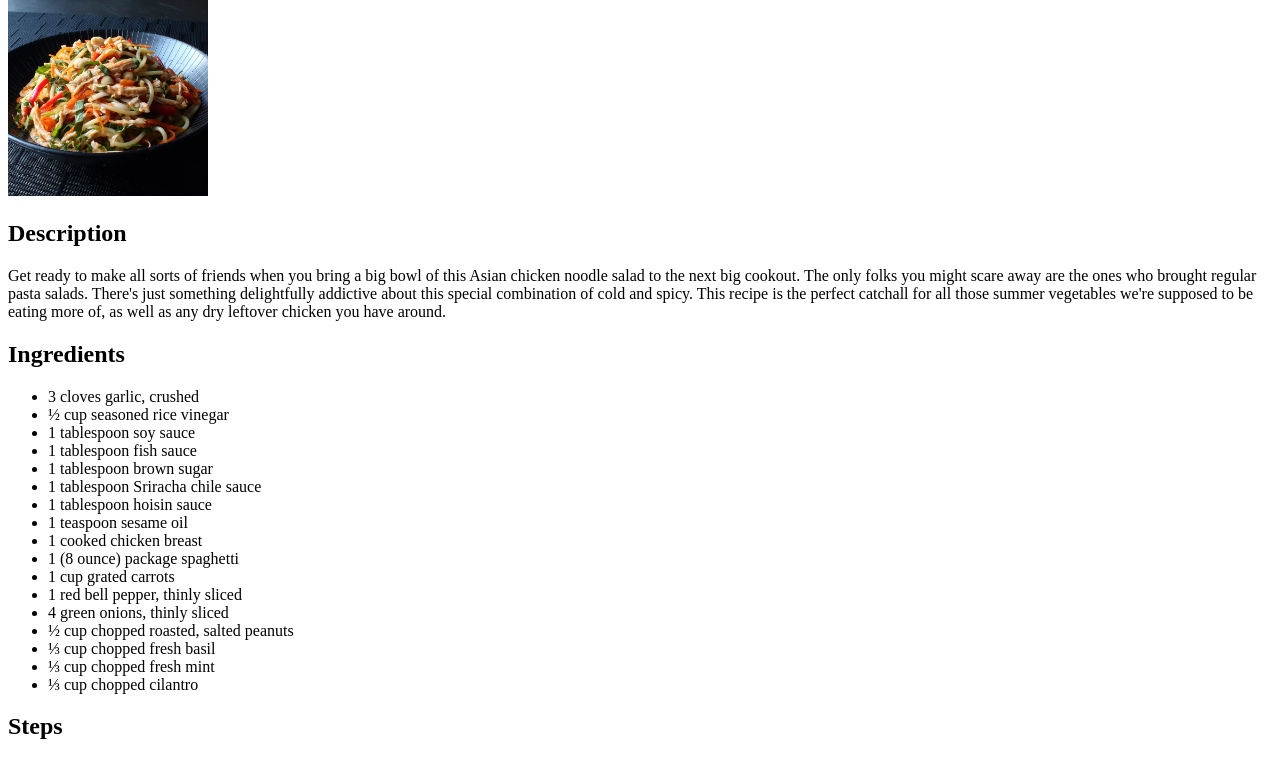
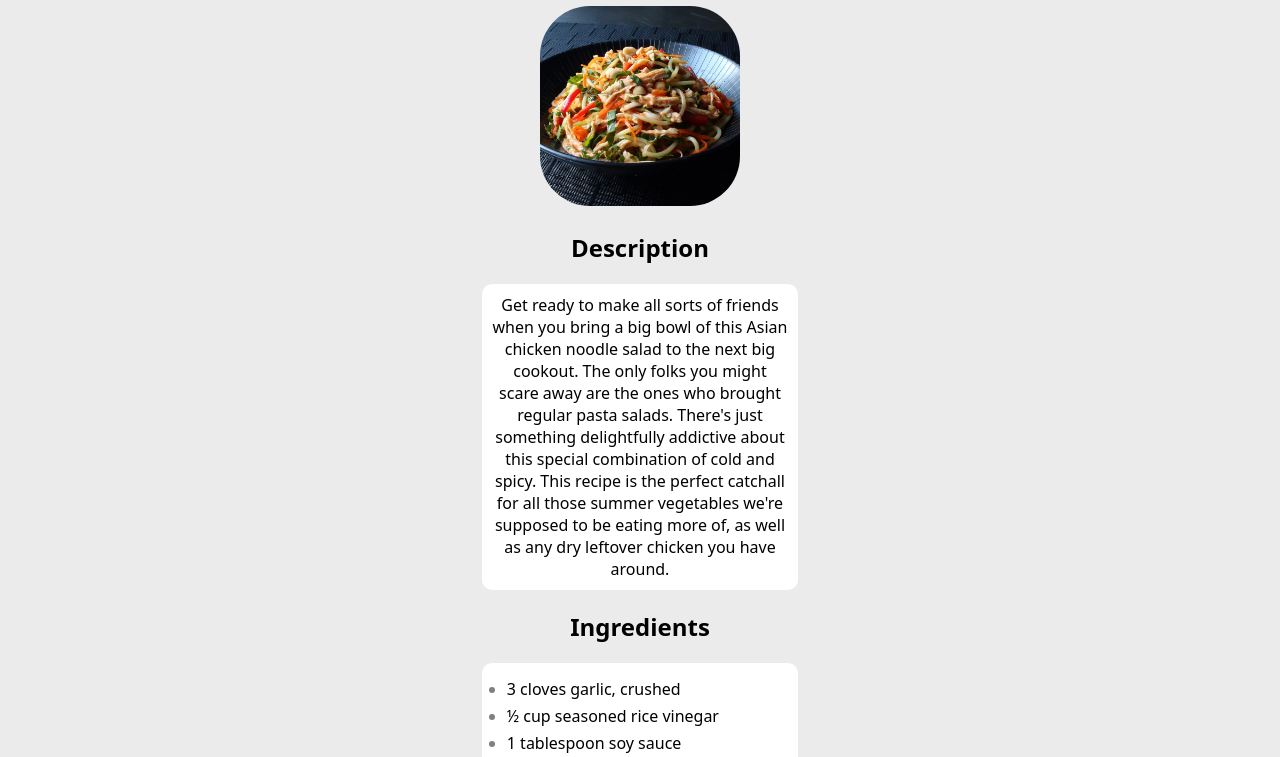
Before and after one commit to ralphDoria/odin-recipes, a plain HTML site: page recipes/chicken-noodle-salad.html in a window 1280 px wide. Shown: the part 110-867 px from the top of the page. Drawn offline with Linux system fonts and the light colour scheme; files whose address does not match are found by name.

Commit message:
Add style.css for general website style
Final assignment for Block and Inline lesson of CSS Foundations

```diff
--- a/recipes/chicken-noodle-salad.html
+++ b/recipes/chicken-noodle-salad.html
@@ -49,6 +49,9 @@
 			<li>Transfer spaghetti to a mixing bowl; add the chicken, carrots, bell pepper, and green onions. Pour in the dressing and toss by hand until well combined. Seal the surface of the salad with plastic wrap and refrigerate, tossing occasionally, for 2 to 12 hours, the longer the better.</li>
 			<li>Add peanuts, basil, mint, and cilantro to the salad. Toss well; taste and adjust for seasoning.</li>
 		</ol>
+
+		<link rel="stylesheet" href="../style.css">
+
 	</body>
 
 </html>
--- /dev/null
+++ b/style.css
@@ -0,0 +1,40 @@
+h1 {
+    text-align: center;
+}
+
+* {
+    box-sizing: border-box;
+    font-family: system-ui, -apple-system, BlinkMacSystemFont, 'Segoe UI', Roboto, Oxygen, Ubuntu, Cantarell, 'Open Sans', 'Helvetica Neue', sans-serif, Arial, sans-serif;
+    text-align: center;
+}
+
+html {
+    background-color: rgb(235, 235, 235);
+}
+
+ul,
+ol,
+p {
+    margin: 0px auto;
+    /* border: 1px solid red; */
+    background-color: white;
+    border-radius: 10px;
+    width: 25%;
+    padding: 10px;
+}
+
+img {
+    margin: 0px auto;
+    border-radius: 50px;
+}
+
+li {
+    width: 90%;
+    margin: 5px auto;
+    text-align: left;
+
+}
+
+li::marker {
+    color: gray;
+}
```
Also changed, not shown: index.html (+2 -0 lines), recipes/chorizo-street-tacos.html (+3 -0 lines), recipes/sweet-and-spicy-turkey-sandwich.html (+3 -0 lines).
